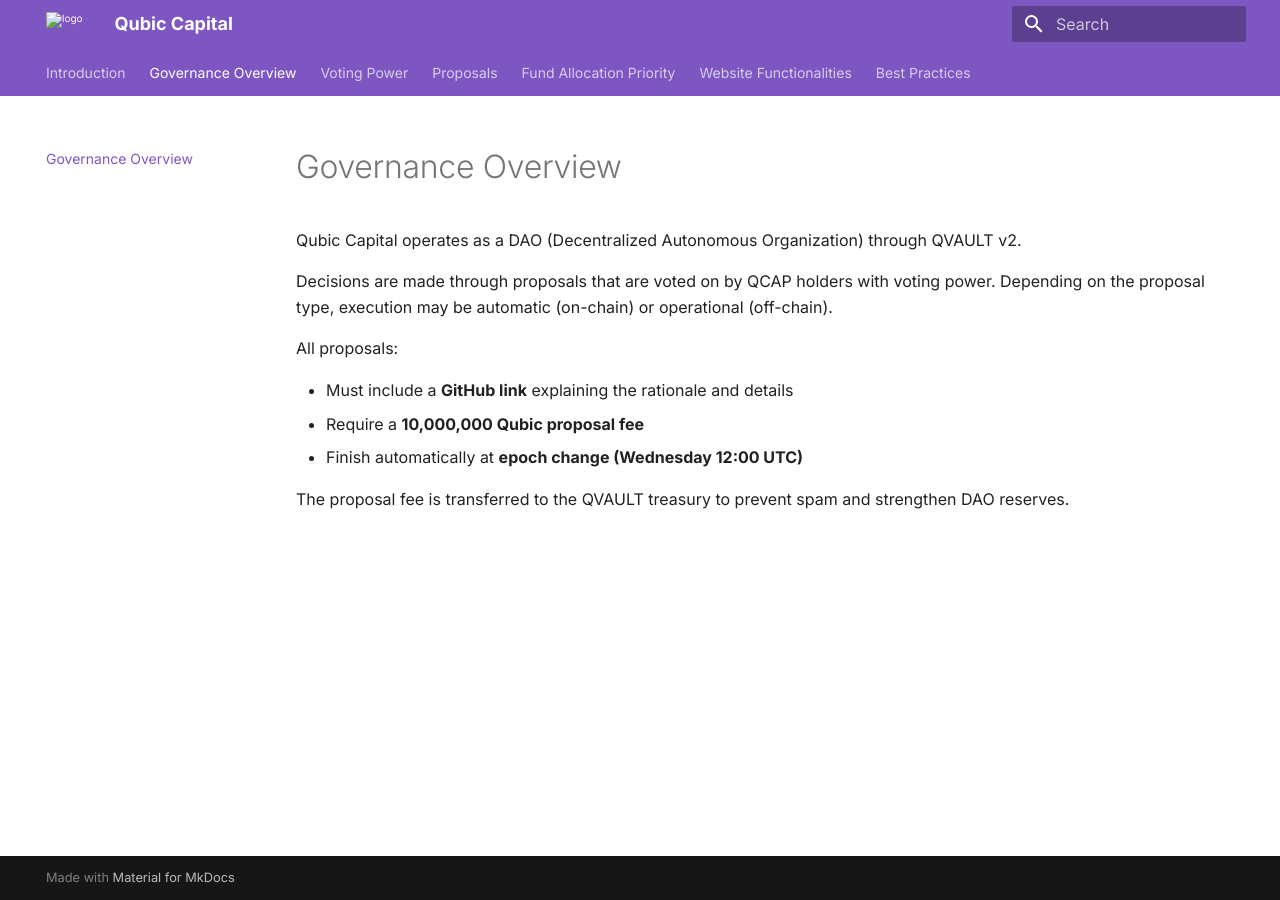
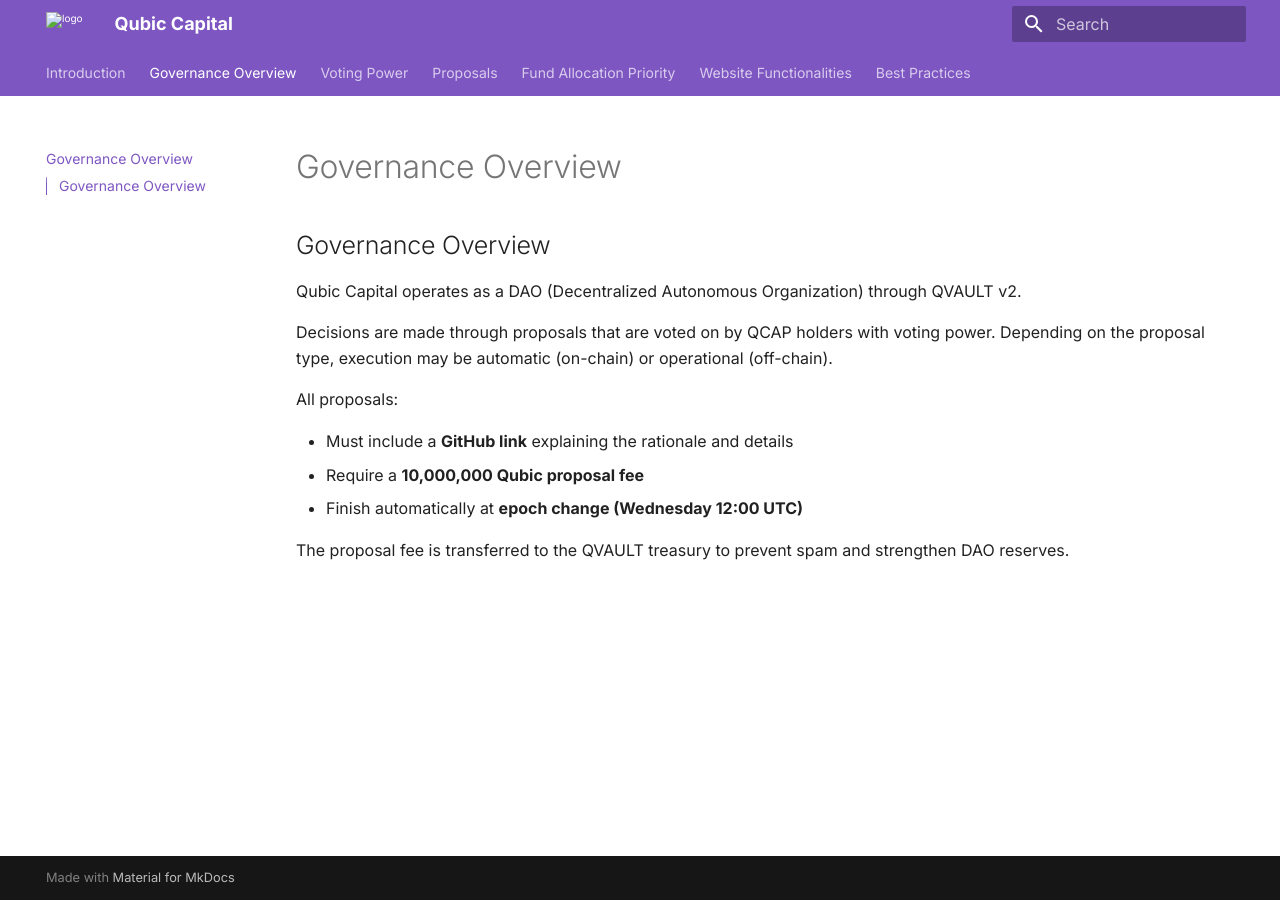
Before and after one commit to HermanToothrot10/qubic-capital-manual, an MkDocs documentation site: the page built from docs/governance.md, in a window 1280 px wide. Built offline with MkDocs 1.6.1 and Material for MkDocs 9.7.7, drawn with Linux system fonts in a browser that asks for light colours.

Commit message:
Update governance.md

```diff
--- a/docs/governance.md
+++ b/docs/governance.md
@@ -1,4 +1,4 @@
-# Governance Overview
+## Governance Overview
 
 Qubic Capital operates as a DAO (Decentralized Autonomous Organization) through QVAULT v2.
 
```
